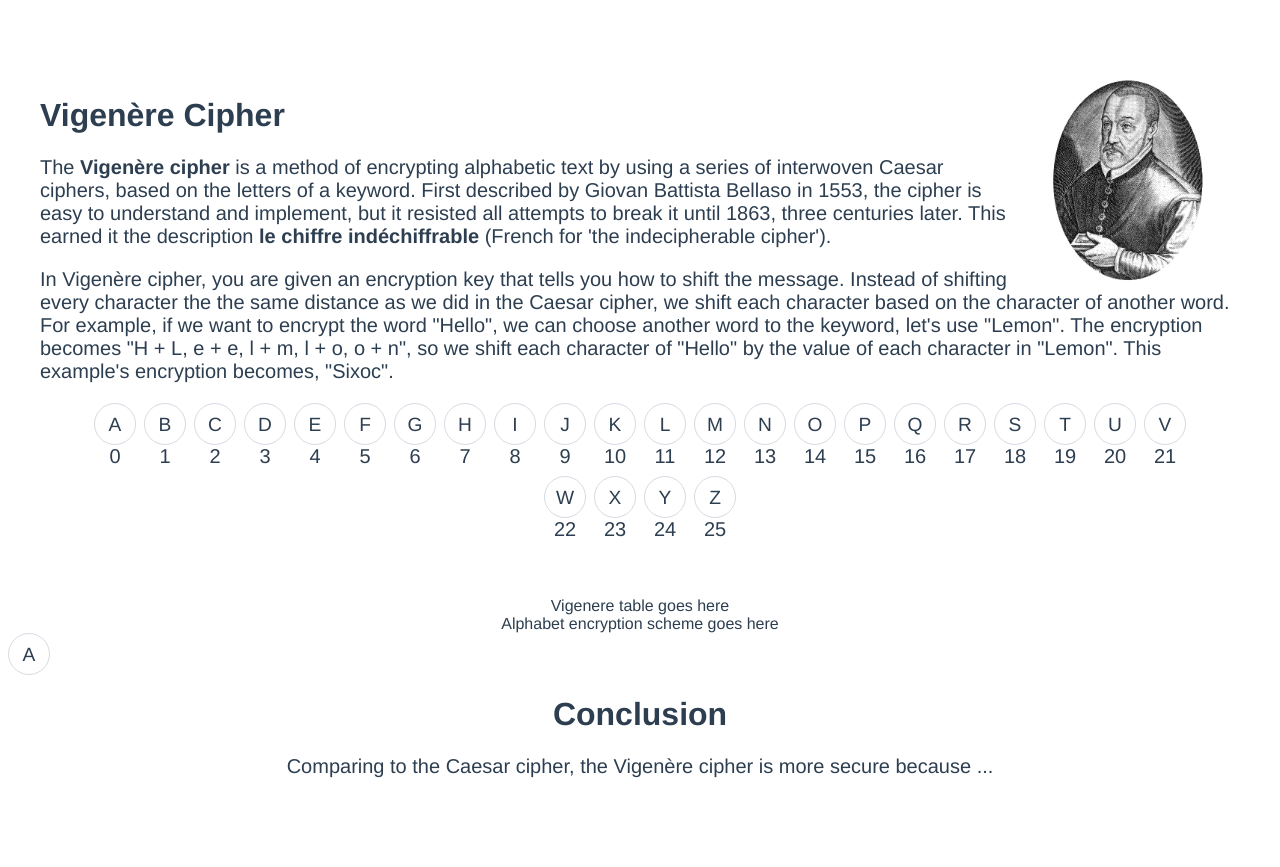
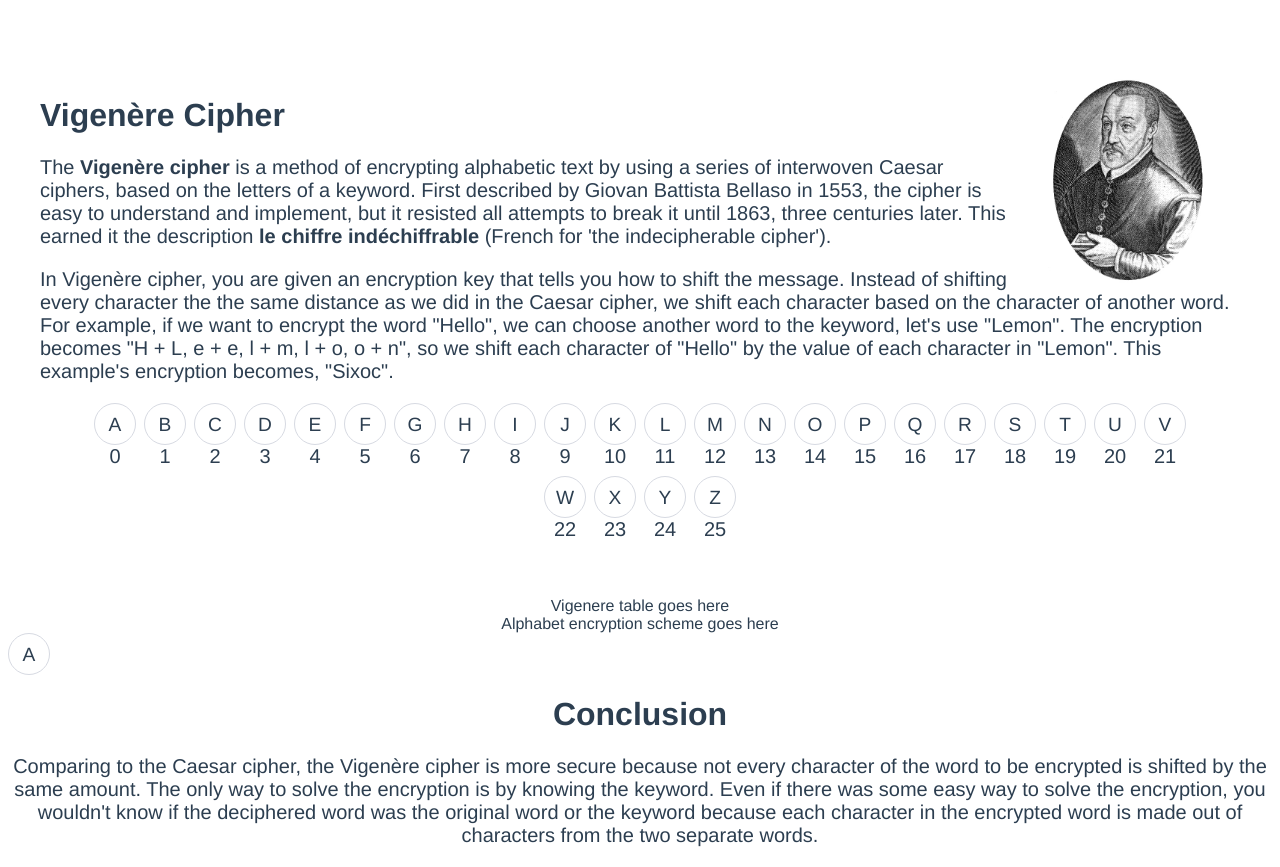
Before and after one commit to AJ-Kumar36/crypto-crypto, a Vue app: page /vigenere in a window 1280 px wide. Before the commit the page ends 800 px from the top, so only its background shows below. Built offline with nearby package versions, Linux system fonts and the light colour scheme; what vue-konva would draw is missing.

Commit message:
Conclusion to Vigenere Cypher

```diff
--- a/src/components/Vigenere/Conclusion.vue
+++ b/src/components/Vigenere/Conclusion.vue
@@ -2,7 +2,7 @@
   <div>
     <h1>Conclusion</h1>
     <p>
-      Comparing to the Caesar cipher, the Vigenère cipher is more secure because ...
+      Comparing to the Caesar cipher, the Vigenère cipher is more secure because not every character of the word to be encrypted is shifted by the same amount. The only way to solve the encryption is by knowing the keyword. Even if there was some easy way to solve the encryption, you wouldn't know if the deciphered word was the original word or the keyword because each character in the encrypted word is made out of characters from the two separate words.
     </p>
   </div>
 </template>
```
